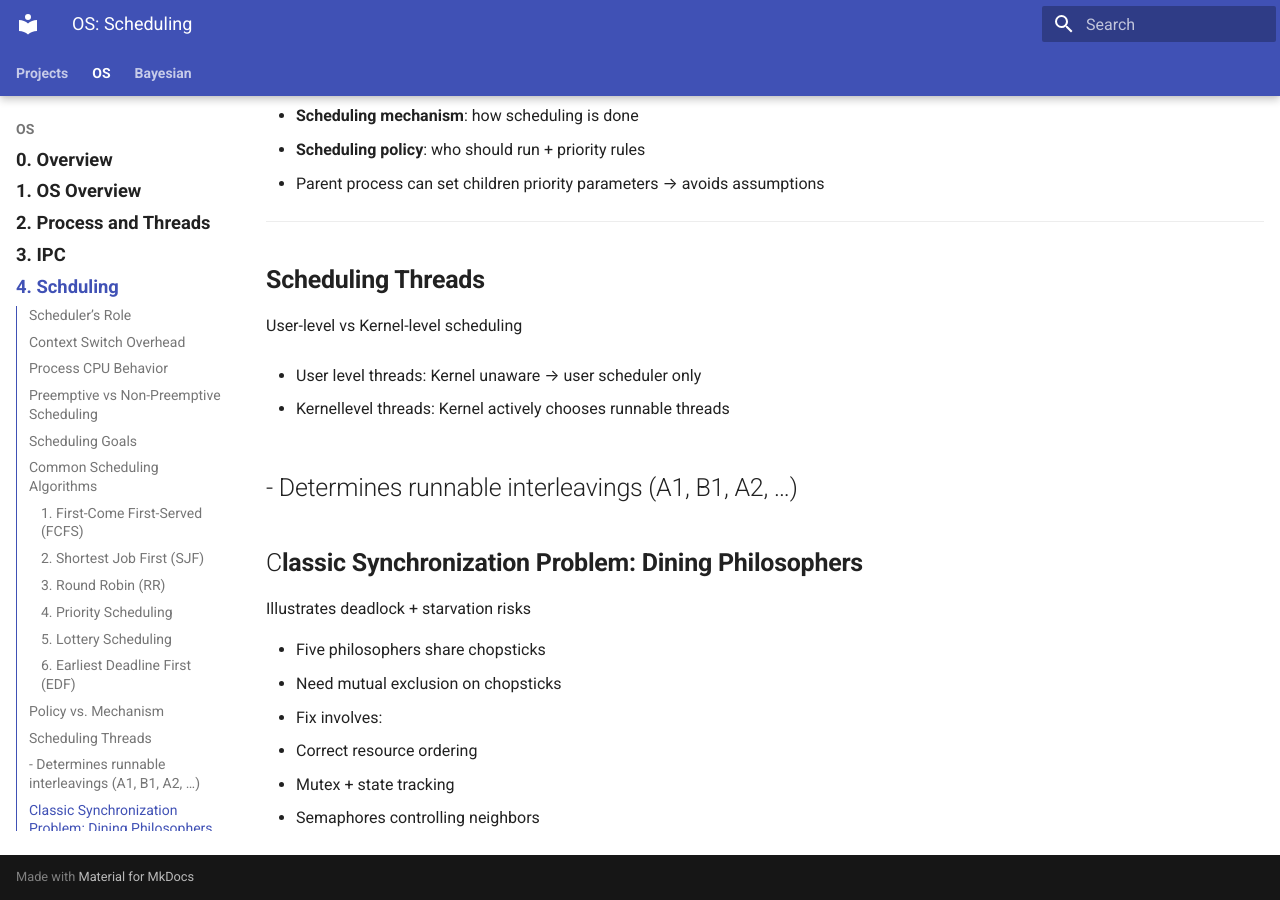
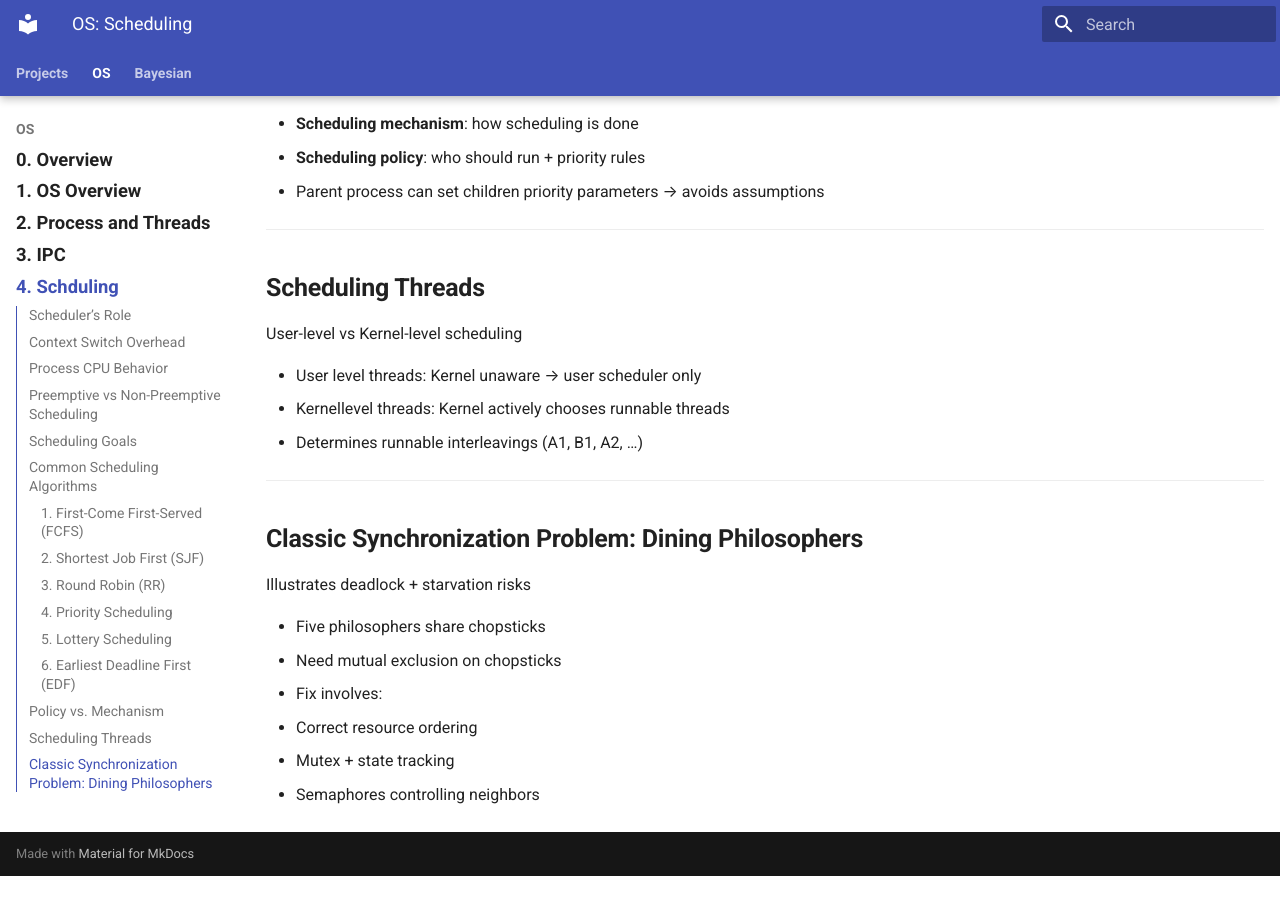
Before and after one commit to Jeongsoo-dev/ML_based_MR_CT_SeriesType_Detection, an MkDocs documentation site: the page built from docs/os/lec4_scheduling.md, in a window 1280 px wide and 900 px high, scrolled down 3155 px. Built offline with MkDocs 1.6.1 and Material for MkDocs 9.7.7, drawn with Linux system fonts in a browser that asks for light colours; after the commit the page ends 4031 px from its top, so only the background shows below that.

Commit message:
Update lec4_scheduling.md

```diff
--- a/docs/os/lec4_scheduling.md
+++ b/docs/os/lec4_scheduling.md
@@ -100,7 +100,7 @@ Risk: Starvation of long jobs
 ### **5. Lottery Scheduling**
 - Random scheduling based on # of tickets
 - Dynamic, flexible priority control
-Good when fairness with weighted share is desired
+- Good when fairness with weighted share is desired
 
 ---
 
@@ -122,13 +122,11 @@ Hard requirement: process must announce deadline
 User-level vs Kernel-level scheduling
 
 - User level threads: Kernel unaware → user scheduler only
-
 - Kernellevel threads: Kernel actively chooses runnable threads
-
 - Determines runnable interleavings (A1, B1, A2, …)
 ---
 
-## C**lassic Synchronization Problem: Dining Philosophers**
+## **Classic Synchronization Problem: Dining Philosophers**
 Illustrates deadlock + starvation risks
 
 - Five philosophers share chopsticks
```
